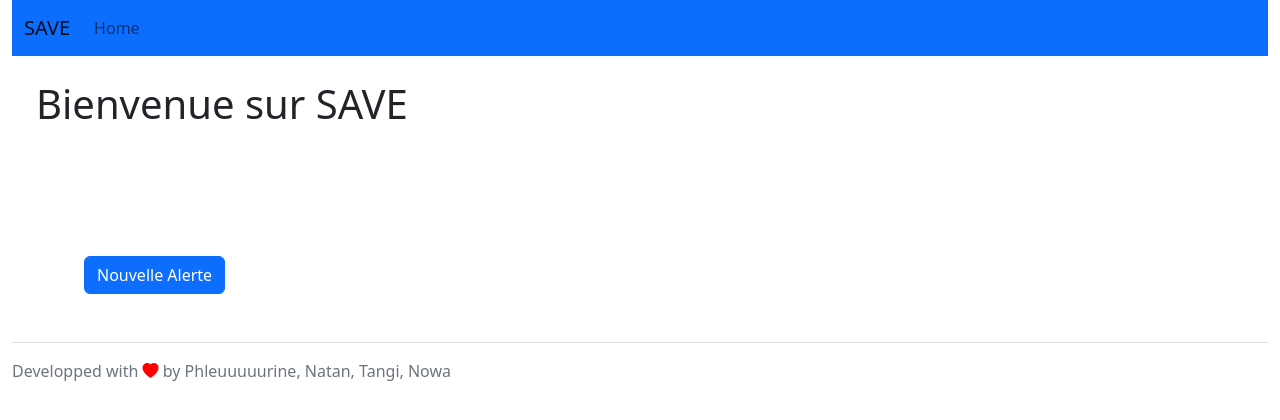
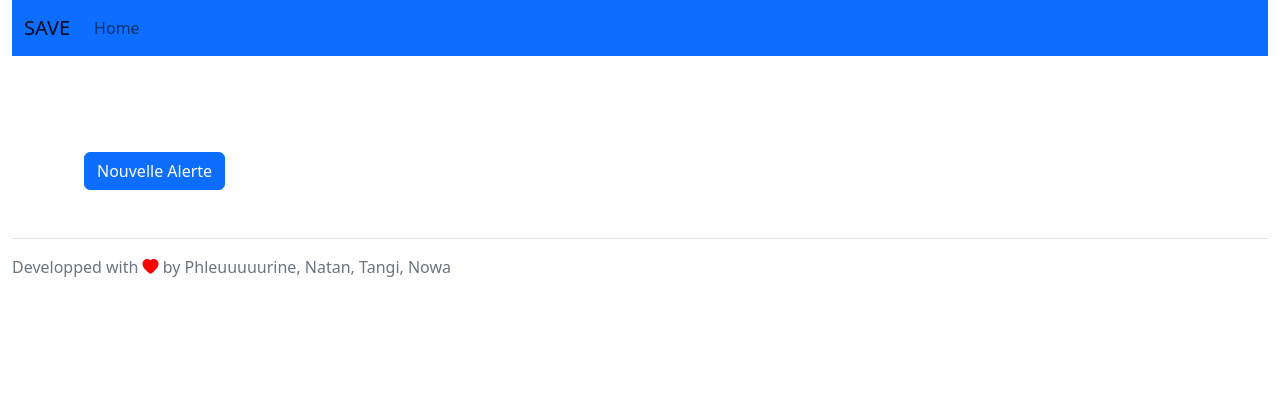
Before and after one commit to Noah-Langlois/Application_SAVE, a Vue app in the folder frontend/client_vue_global/: page /admin/1/home in a window 1280 px wide. Shown: the top 420 px of the page. Built offline with nearby package versions, Linux system fonts and the light colour scheme.

Commit message:
Edition du style de la page

```diff
--- a/frontend/client_vue_global/src/components/Home.vue
+++ b/frontend/client_vue_global/src/components/Home.vue
@@ -34,13 +34,10 @@ function changeRoute(value) {
   <main>
     <div class="mb-5">
             <div class="row">
-              <h1 class="ms-4 mt-4 col-9">Bienvenue sur SAVE</h1>
-            </div>
-            <div class="row">
                 <div class="col-2 ms-5 mt-5">
-                  <div class="mt-5">
+                  <div class="mt-4">
                   </div>
-                    <label v-if="store.state.isDiscussionEmpty">Discussions</label>
+                    <h2 v-if="store.state.isDiscussionNotEmpty">Discussions</h2>
                     <div id="select_chatroom" class="list-group" role="tablist">
                       <a v-for="item in store.state.discussions" class="list-group-item list-group-item-action"
                       data-bs-toggle="list" role="tab" href="#chat" @click="setChatroomList({item}.item, $route.params.id)">{{item}}</a>
@@ -49,7 +46,7 @@ function changeRoute(value) {
                       <button class="btn btn-primary" @click="changeRoute('Form')">Nouvelle Alerte</button>
                     </div>
                 </div>
-                <div class="col ms-5" v-show="store.state.isCurrentChatroomNotNull">
+                <div class="col ms-5 mt-4" v-show="store.state.isCurrentChatroomNotNull">
                   <Chat/>
                 </div>
             </div>
```
